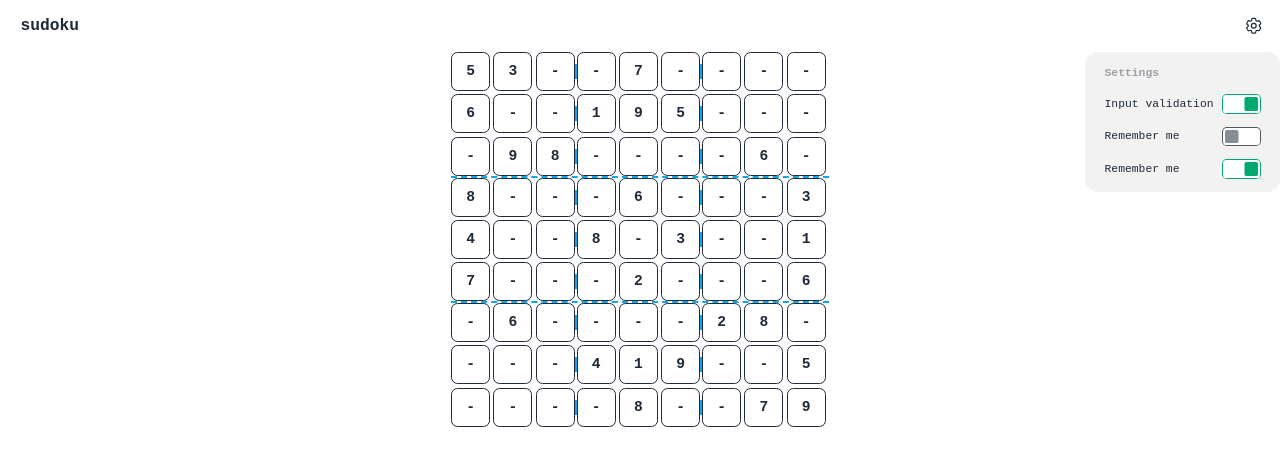
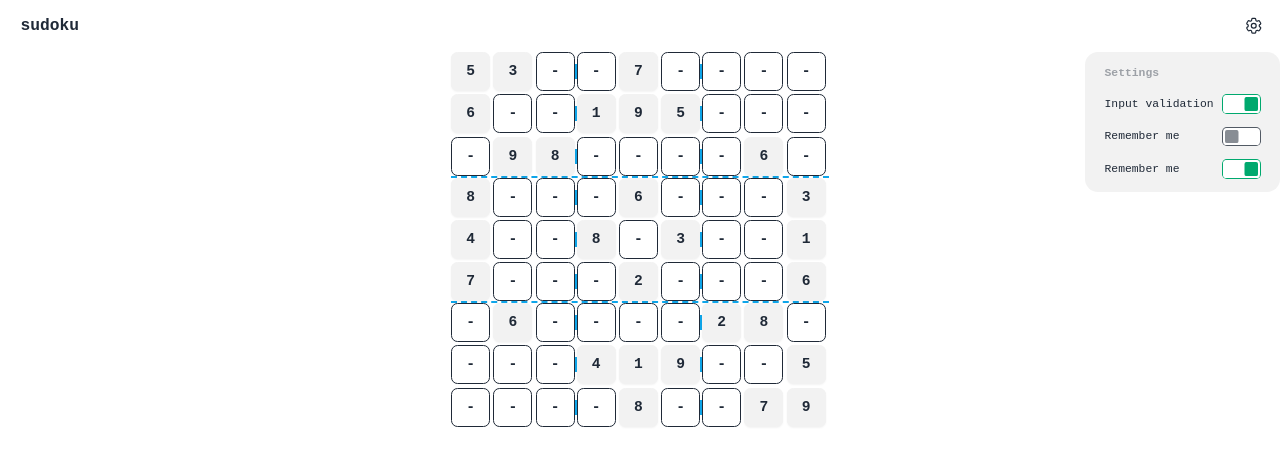
Before and after one commit to mrv1k/propersudoku, a SvelteKit app: page / in a window 1280 px wide. Shown: the top 466 px of the page. Built offline with nearby package versions, Linux system fonts and the light colour scheme.

Commit message:
more fun with css

```diff
--- a/src/routes/+layout.svelte
+++ b/src/routes/+layout.svelte
@@ -1,5 +1,7 @@
 <script>
   import '../app.css';
+
+  let { children } = $props();
 
   let isSettingsVisible = $state(true);
   const toggleSettings = () => (isSettingsVisible = !isSettingsVisible);
@@ -64,4 +66,4 @@
   {/if}
 </div>
 
-<slot />
+{@render children()}
--- a/src/routes/+page.svelte
+++ b/src/routes/+page.svelte
@@ -107,7 +107,33 @@
   };
 </script>
 
-<div class="container">
+<svelte:window
+  onkeydown={(e) => {
+    if (isAnyCellActive) {
+      switch (e.key) {
+        case '1':
+        case '2':
+        case '3':
+        case '4':
+        case '5':
+        case '6':
+        case '7':
+        case '8':
+        case '9':
+          handleNumberInput(e.key);
+          break;
+        case 'Backspace':
+          // TODO: allow number removal without backspace on mobile
+          handleNumberInput(X);
+          break;
+        default:
+          break;
+      }
+    }
+  }}
+/>
+
+<div class="container mx-auto">
   <div class="game-wrapper w-fit mx-auto">
     {#each board as rows, rowIndex}
       <div class="game-row">
@@ -115,9 +141,8 @@
           <span class="game-cell-span">
             <button
               class="game-cell"
-              class:unselectable={cell !== X}
-              class:no-animation={cell !== X}
-              class:btn-info={compareCell(rowIndex, colIndex)}
+              class:css-disabled={cell !== X}
+              class:selected={compareCell(rowIndex, colIndex)}
               onclick={() => {
                 if (cell !== X) {
                   return;
@@ -152,32 +177,6 @@
   </div>
 </div>
 
-<svelte:window
-  onkeydown={(e) => {
-    if (isAnyCellActive) {
-      switch (e.key) {
-        case '1':
-        case '2':
-        case '3':
-        case '4':
-        case '5':
-        case '6':
-        case '7':
-        case '8':
-        case '9':
-          handleNumberInput(e.key);
-          break;
-        case 'Backspace':
-          // TODO: allow number removal without backspace on mobile
-          handleNumberInput(X);
-          break;
-        default:
-          break;
-      }
-    }
-  }}
-/>
-
 <style>
   :root {
     --font-mono: monospace;
@@ -186,9 +185,16 @@
 
   .game-cell,
   .game-key {
-    @apply text-lg btn btn-square btn-outline;
-    &.unselectable {
-      cursor: not-allowed;
+    @apply text-lg btn btn-square;
+    &.selected {
+      @apply btn-info;
+    }
+    /* just like me c: */
+    &.css-disabled {
+      @apply cursor-not-allowed no-animation;
+    }
+    &:not(.css-disabled) {
+      @apply btn-outline;
     }
   }
 
```
